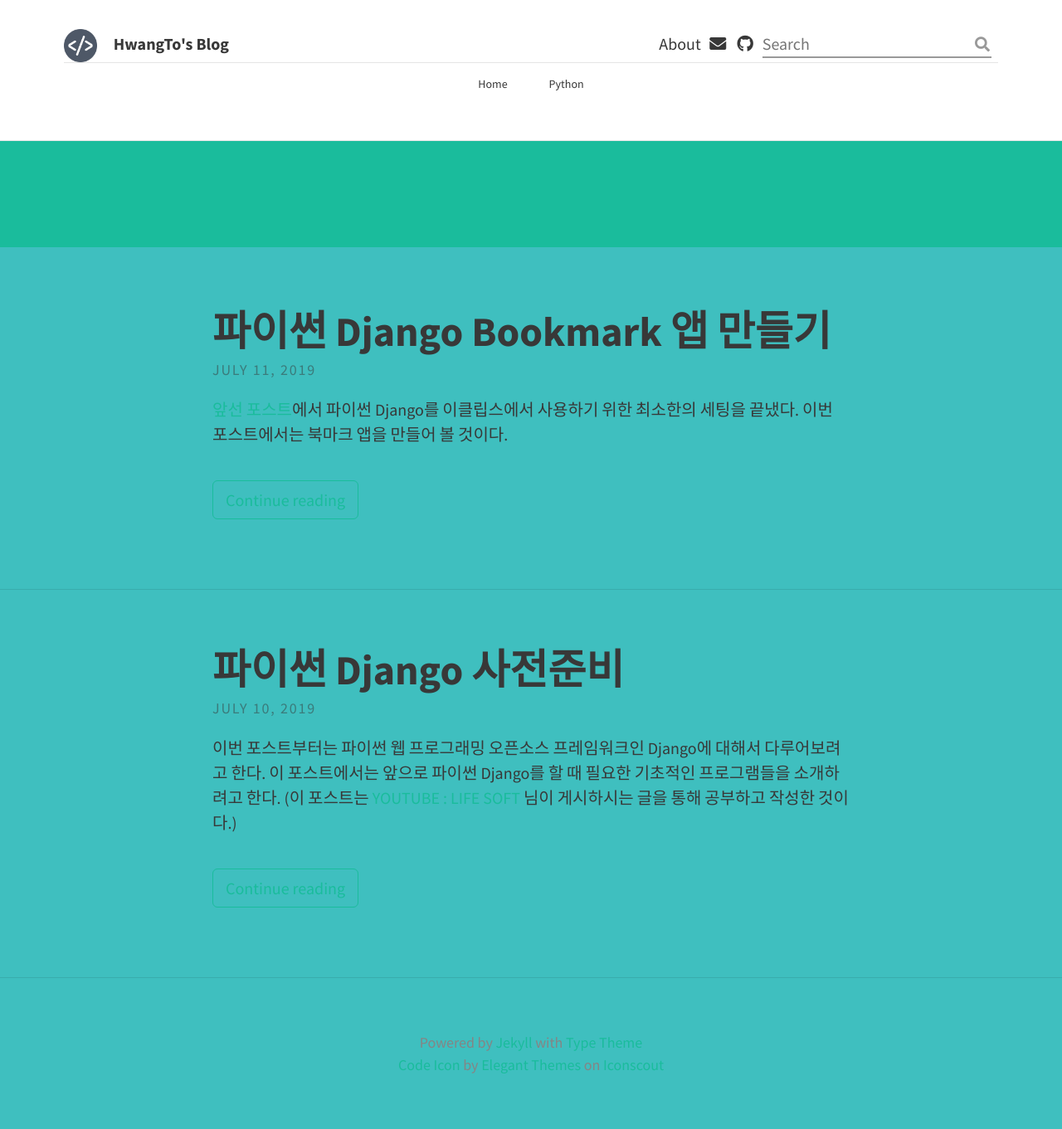
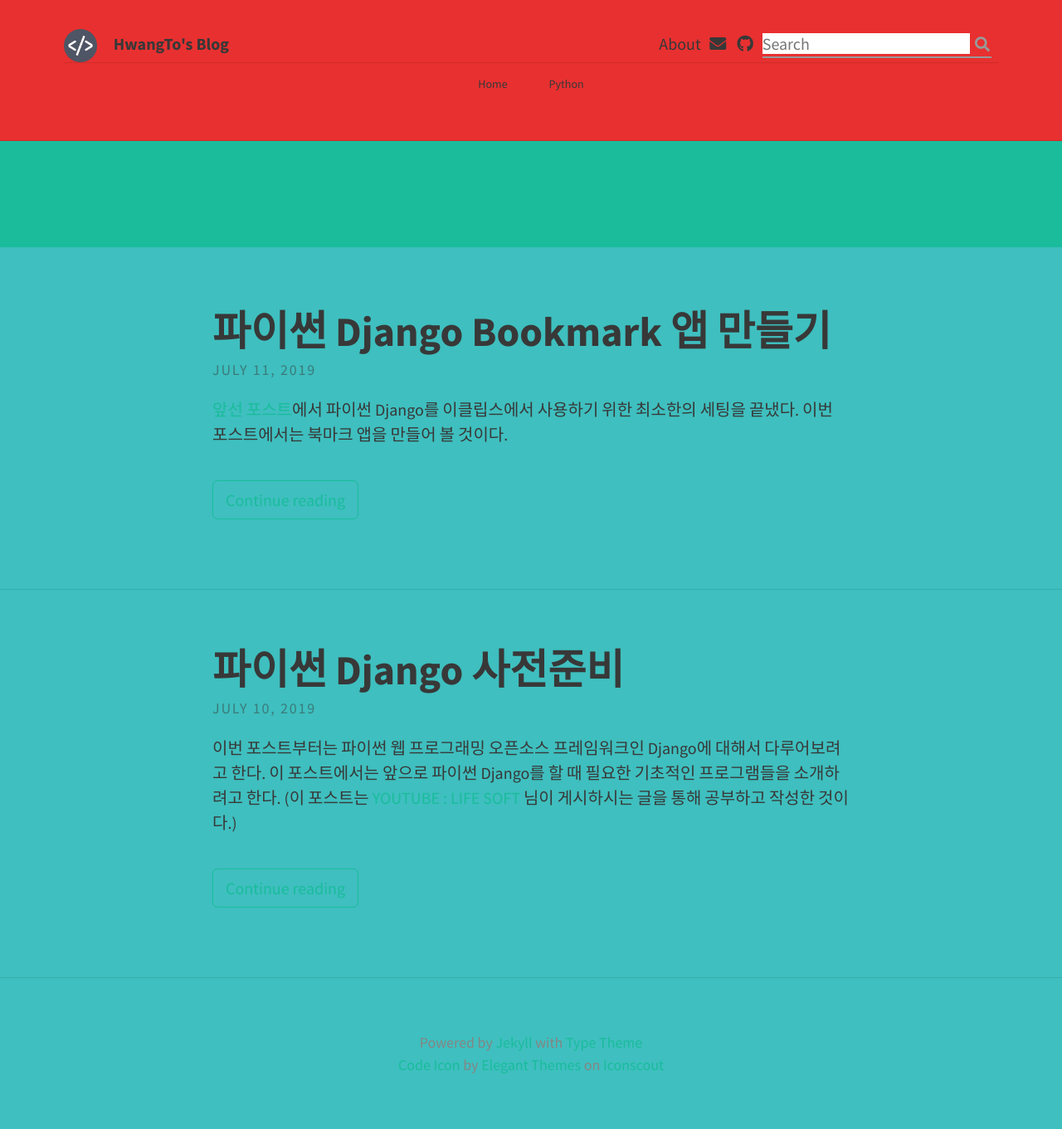
Before and after one commit to HwangToLee/HwangToLee.github.io, a Jekyll site: the page built from index.html, in a window 1280 px wide. Shown: the whole page at 83% size. Built offline with Jekyll 4.4.1, drawn with Linux system fonts in a browser that asks for light colours; nearby versions of some CDN libraries; the list of posts is cut into pages by our own code.

Commit message:
Update _variables.scss

```diff
--- a/_sass/base/_variables.scss
+++ b/_sass/base/_variables.scss
@@ -9,7 +9,7 @@ $padding-small: 5% !default;
 $padding-x-small: 3% !default;
 
 // Brand colours
-$brand-color: #fff !default;
+$brand-color: #E83030 !default;
 $background-color: #3FBFBF !default;
 $border-color: rgba(0, 0, 0, 0.1) !default; // rgba recommended if using feature images
 
```
